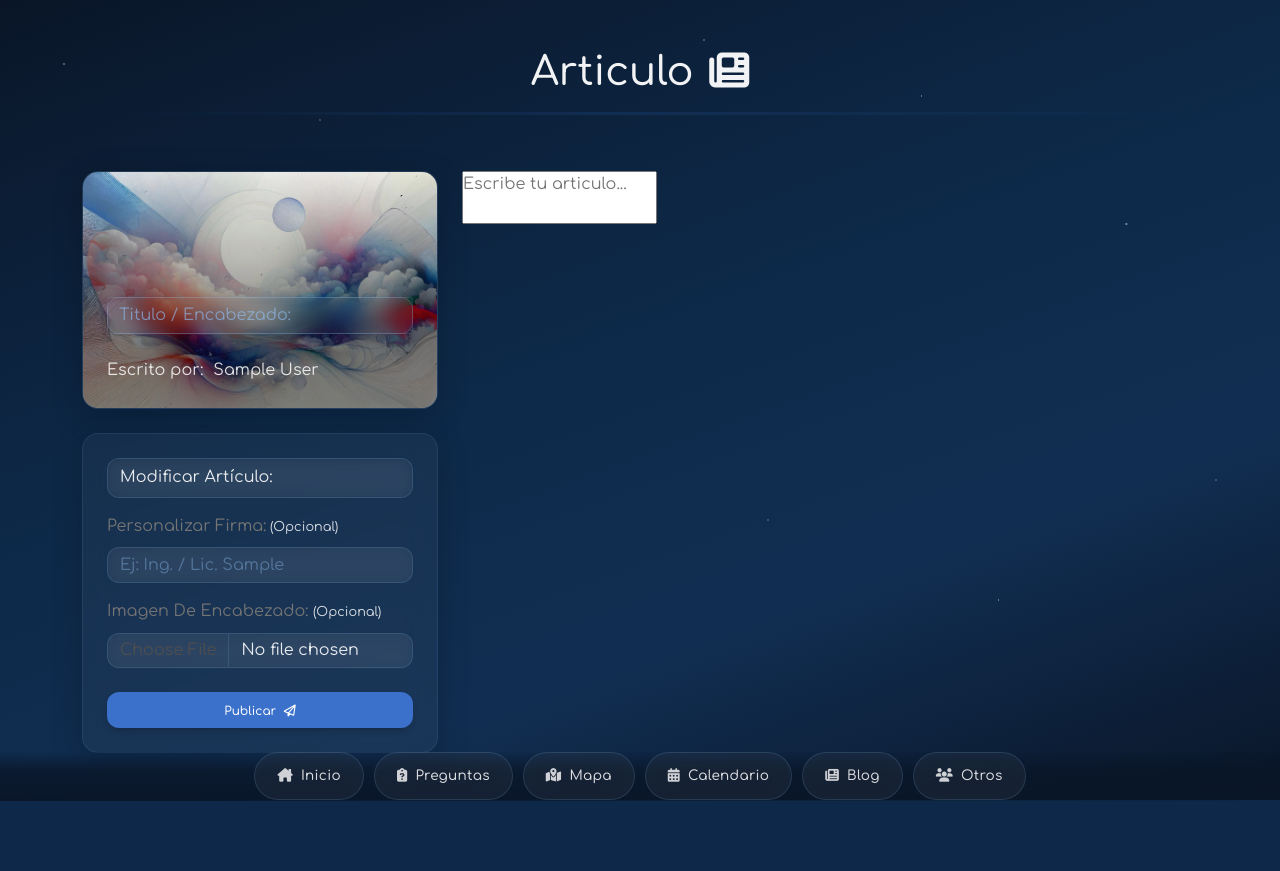
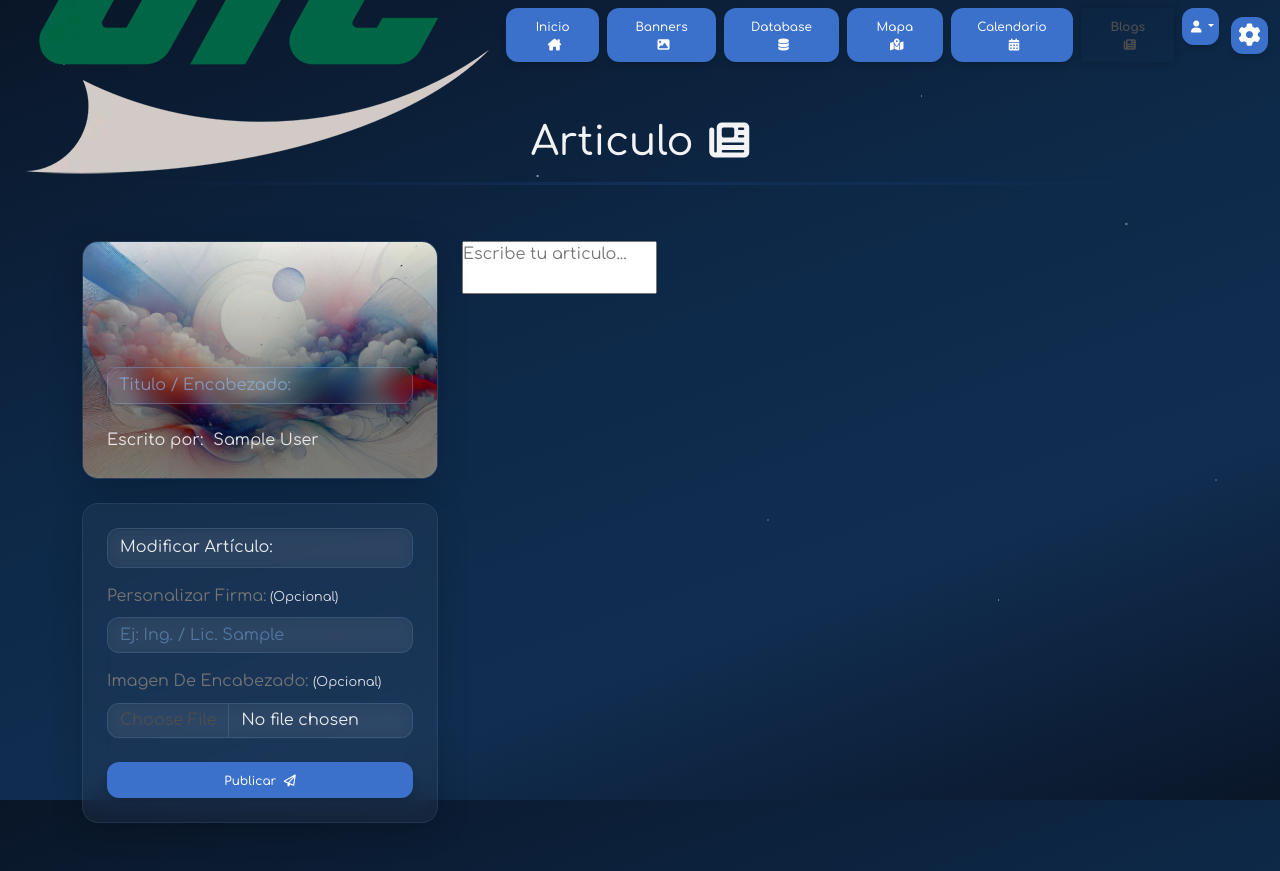
Before and after one commit to Josue0Cg/VigIA-Rework, a Django app: page /administracion/blog/crear/ in a window 1280 px wide. Before the commit the page ends 801 px from the top, so only its background shows below. Run offline with Django 5.2, Linux system fonts and the light colour scheme; the visitor is signed in with stand-in values (Sample User, id 1); data that the repository does not hold is empty; parts of the project's set-up code (start-up, migrations or seed data) failed here and were passed over; some libraries are stand-ins or nearby versions.

Commit message:
fix: Restaurar navbar MDB original en widget.html, mantener dark_theme.css

```diff
--- a/cross_asistent/templates/base/widget.html
+++ b/cross_asistent/templates/base/widget.html
@@ -15,7 +15,6 @@
     <link rel="preload" href="{% static 'js/libraries.min.js' %}" as="script" />
 
     {% block extra_head %}{% endblock %}
-    <link rel="stylesheet" href="{% static 'css/floating_nav.css' %}" />
 
     <link rel="stylesheet" href="{% static 'css/mdb_fontawesome.min.css' %}" />
     <link rel="stylesheet" href="{% static 'css/styles.min.css' %}" />
@@ -24,44 +23,73 @@
 
 <body>
     {% block navbar %}
-    <nav class="floating-nav" aria-label="Navegación principal">
-        <!-- Hamburger toggle (mobile only) -->
-        <button type="button" class="nav-hamburger" id="navToggle" aria-label="Menú">
-            <span class="hamburger-line"></span>
-            <span class="hamburger-line"></span>
-            <span class="hamburger-line"></span>
-        </button>
+    <nav class="navbar navbar-expand-lg bg-body-tertiary shadow-0 border-0 sticky-top">
+        <div class="container-fluid">
+            <a href="/" class="nav_title">
+                <img src="{% static 'img/UTC_logo-plano.webp' %}" alt="UTC logo" />
+            </a>
+            <div class="flex-grow-1"></div>
+            <div class="m-0 d-flex align-items-center">
+                <div class="order-lg-last">
+                    <button type="button" class="btn btn-floating btn_detail me-2 me-md-0 ms-md-2"
+                        title="Configuraciones" data-mdb-ripple-init data-mdb-modal-init data-mdb-target="#configModal">
+                        <i class="fa-solid fa-gear fs-14"></i>
+                    </button>
+                    {% block qrBTN %}{% endblock %}
+                </div>
+                <button data-mdb-collapse-init class="navbar-toggler" type="button" data-mdb-target="#navbarText"
+                    aria-controls="navbarText" aria-expanded="false" aria-label="Toggle navigation"
+                    data-btn_closed="overlayMenu"></button>
+                <div class="collapse navbar-collapse position-absolute top-100 navbar-light bg-body-tertiary flex-grow-0"
+                    id="navbarText">
+                    <ul class="navbar-nav mb-lg-0 px-2 px-lg-0">
+                        {% block link_default %}
+                        <li class="nav-item">
+                            <a class="btn {% if active_page == 'inicio' %}btn_secondary{% else %}btn_detail{% endif %} m-1 my-lg-0 d-block"
+                                href="/">Inicio <i class="fa-solid fa-house-chimney ms-1"></i></a>
+                        </li>
+                        <li class="nav-item">
+                            <a class="btn {% if active_page == 'faq' %}btn_secondary{% else %}btn_detail{% endif %} m-1 my-lg-0 d-block"
+                                href="{% url 'faq' %}">Preguntas <i class="fa-solid fa-clipboard-question ms-1"></i></a>
+                        </li>
+                        <li class="nav-item">
+                            <a class="btn {% if active_page == 'map' %}btn_secondary{% else %}btn_detail{% endif %} m-1 my-lg-0 d-block"
+                                href="{% url 'map' %}">Mapa
+                                <i class="fa-solid fa-map-location-dot ms-1"></i></a>
+                        </li>
+                        <li class="nav-item">
+                            <a class="btn {% if active_page == 'calendario' %}btn_secondary{% else %}btn_detail{% endif %} m-1 my-lg-0 d-block"
+                                href="{% url 'calendario' %}">Calendario <i
+                                    class="fa-solid fa-calendar-days ms-1"></i></i></a>
+                        </li>
+                        <li class="nav-item">
+                            <a class="btn {% if active_page == 'blog' %}btn_secondary{% else %}btn_detail{% endif %} m-1 my-lg-0 d-block"
+                                href="{% url 'blog' %}">Blog <i class="fa-solid fa-newspaper ms-1"></i></i></a>
+                        </li>
+                        <li class="nav-item">
+                            <div class="dropdown">
+                                <a class="btn btn_detail m-1 my-lg-0 d-block dropdown-toggle" href="" role="button"
+                                    id="dropdownMenuLink" data-mdb-dropdown-init data-mdb-ripple-init
+                                    aria-expanded="false">
+                                    Otros <i class="fa-solid fa-users ms-1"></i>
+                                </a>
 
-        <!-- Nav links (collapsible on mobile) -->
-        <div class="floating-nav-links" id="navLinks">
-            <a href="/" class="floating-nav-btn {% block active_inicio %}{% endblock %}">
-                <i class="fa-solid fa-house-chimney"></i>
-                <span>Inicio</span>
-            </a>
-            <a href="{% url 'faq' %}" class="floating-nav-btn {% block active_faq %}{% endblock %}">
-                <i class="fa-solid fa-clipboard-question"></i>
-                <span>Preguntas</span>
-            </a>
-            <a href="{% url 'map' %}" class="floating-nav-btn {% block active_map %}{% endblock %}">
-                <i class="fa-solid fa-map-location-dot"></i>
-                <span>Mapa</span>
-            </a>
-            <a href="{% url 'calendario' %}" class="floating-nav-btn {% block active_calendario %}{% endblock %}">
-                <i class="fa-solid fa-calendar-days"></i>
-                <span>Calendario</span>
-            </a>
-            <a href="{% url 'blog' %}" class="floating-nav-btn {% block active_blog %}{% endblock %}">
-                <i class="fa-solid fa-newspaper"></i>
-                <span>Blog</span>
-            </a>
-            <div class="floating-dropdown">
-                <button type="button" class="floating-nav-btn" id="otrosDropdownBtn">
-                    <i class="fa-solid fa-users"></i>
-                    <span>Otros</span>
-                </button>
-                <div class="floating-dropdown-menu" id="otrosDropdownMenu">
-                    <a href="{% url 'about' %}" class="floating-dropdown-item">Acerca de</a>
-                    <a href="{% url 'singin' %}" class="floating-dropdown-item">Acceder</a>
+                                <ul class="dropdown-menu mx-100" aria-labelledby="dropdownMenuLink">
+                                    <li>
+                                        <a href="{% url 'about' %}"
+                                            class="dropdown-item {% if active_page|default:'' == 'about' %}active{% endif %}"
+                                            aria-current="true">Acerca de</a>
+                                    </li>
+                                    <li>
+                                        <a href="{% url 'singin' %}"
+                                            class="dropdown-item {% if active_page|default:'' == 'singin' %}active{% endif %}"
+                                            aria-current="true">Acceder</a>
+                                    </li>
+                                </ul>
+                            </div>
+                        </li>
+                        {% endblock %}
+                    </ul>
                 </div>
             </div>
         </div>
@@ -127,45 +155,6 @@
     <div id="overlayMenu" class="menu_overlay"></div>
     <script src="{% static 'js/libraries.min.js' %}"></script>
     <script src="{% static 'js/settings.min.js' %}"></script>
-    <script>
-        (function () {
-            // --- Hamburger toggle ---
-            const navToggle = document.getElementById('navToggle');
-            const navLinks = document.getElementById('navLinks');
-            if (navToggle && navLinks) {
-                navToggle.addEventListener('click', function (e) {
-                    e.stopPropagation();
-                    navToggle.classList.toggle('active');
-                    navLinks.classList.toggle('open');
-                });
-                document.addEventListener('click', function (ev) {
-                    if (!navLinks.contains(ev.target) && !navToggle.contains(ev.target)) {
-                        navToggle.classList.remove('active');
-                        navLinks.classList.remove('open');
-                    }
-                });
-                navLinks.querySelectorAll('a.floating-nav-btn').forEach(function (link) {
-                    link.addEventListener('click', function () {
-                        navToggle.classList.remove('active');
-                        navLinks.classList.remove('open');
-                    });
-                });
-            }
-
-            // --- Floating dropdown toggle ---
-            const dropBtn = document.getElementById('otrosDropdownBtn');
-            const dropMenu = document.getElementById('otrosDropdownMenu');
-            if (dropBtn && dropMenu) {
-                dropBtn.addEventListener('click', function (e) {
-                    e.stopPropagation();
-                    dropMenu.classList.toggle('show');
-                });
-                document.addEventListener('click', function () {
-                    dropMenu.classList.remove('show');
-                });
-            }
-        })();
-    </script>
     {% block scripts_end %} {% endblock %}
 </body>
 
```
